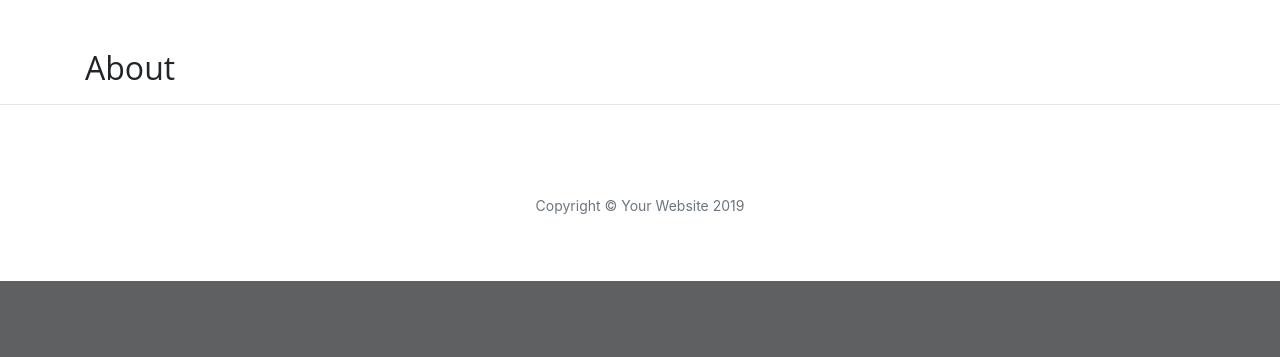
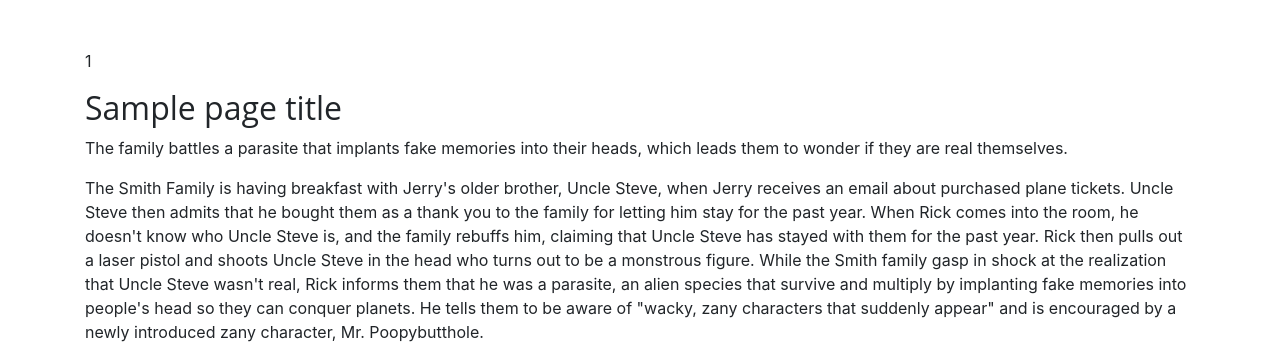
Before and after one commit to elkrojo/flask-walkthrough, a Python web app: template flask/templates/about.html in a window 1280 px wide. Shown: the part 533-890 px from the top of the page. Before the commit the page ends 814 px from the top, so only its background shows below. Run offline with Jinja, Linux system fonts and the light colour scheme; the template is opened without the code that fills it: most values are stand-ins (such as "Sample title", 1, 10 or a date in 2020); some libraries are stand-ins or nearby versions.

Commit message:
Added about content

```diff
--- a/flask/run.py
+++ b/flask/run.py
@@ -9,15 +9,15 @@ def index():
 
 @app.route("/about")
 def about():
-    return render_template("about.html")
+    return render_template("about.html", page_title="About", list_of_numbers=[1, 2, 3])
 
 @app.route("/contact")
 def contact():
-    return render_template("contact.html")
+    return render_template("contact.html", page_title="Contact")
 
 @app.route("/careers")
 def careers():
-    return render_template("careers.html")
+    return render_template("careers.html", page_title="Careers")
 
 if __name__ == "__main__":
         app.run(host=os.environ.get("IP"),
--- /dev/null
+++ b/flask/static/css/style.css
@@ -0,0 +1,7 @@
+.col-md-5 img {
+    width: 100%;
+}
+
+.row.featurette {
+    margin-bottom: 48px;
+}
--- a/flask/templates/about.html
+++ b/flask/templates/about.html
@@ -1,4 +1,51 @@
 {% extends 'base.html' %}
 {% block content %}
-    <h2>About</h2>
-{% endblock %}
+
+{% for number in list_of_numbers %}
+    <p>{{ number }}</p>
+{% endfor %}
+
+<h2>{{ page_title }}</h2>
+<p>
+	The family battles a parasite that implants fake memories into their heads, which leads them to wonder if they are
+	real themselves.
+</p>
+<p>
+	The Smith Family is having breakfast with Jerry's older brother, Uncle Steve, when Jerry receives an email about
+	purchased plane tickets. Uncle Steve then admits that he bought them as a thank you to the family for letting him
+	stay for the past year. When Rick comes into the room, he doesn't know who Uncle Steve is, and the family rebuffs
+	him, claiming that Uncle Steve has stayed with them for the past year. Rick then pulls out a laser pistol and shoots
+	Uncle Steve in the head who turns out to be a monstrous figure. While the Smith family gasp in shock at the
+	realization that Uncle Steve wasn't real, Rick informs them that he was a parasite, an alien species that survive
+	and multiply by implanting fake memories into people's head so they can conquer planets. He tells them to be aware
+	of "wacky, zany characters that suddenly appear" and is encouraged by a newly introduced zany character, Mr.
+	Poopybutthole.
+</p>
+<div class="row featurette">
+	<div class="col-md-7">
+		<h3>Rick Sanchez</h3>
+		<p>
+			Rick Sanchez is the co-eponymous main character and leading protagonist of the show. He is a genius
+			scientist whose alcoholism and reckless, nihilistic behavior are a source of concern for his daughter's
+			family, as well as the safety of their son, Morty. He is voiced by Justin Roiland. He is later revealed to
+			be Morty's cousin in an interview with Roiland himself.
+		</p>
+	</div>
+	<div class="col-md-5">
+		<img src="https://upload.wikimedia.org/wikipedia/en/e/e9/Rick_and_Morty_characters_-_Rick_Sanchez.jpg" alt="">
+    </div>
+	</div>
+	<div class="row featurette">
+		<div class="col-md-5">
+			<img src="http://screenprism.com/assets/img/article/Morty.JPG" alt="">
+    </div>
+			<div class="col-md-7">
+				<h3>Morty Smith</h3>
+				<p>
+					Mortimer "Morty" Smith Sr. is one of the two eponymous main protagonists in Rick and Morty. He is
+					the grandson of Rick and is often forced to tag along on his various misadventures. Morty attends
+					Harry Herpson High School along with his sister, Summer.
+				</p>
+			</div>
+		</div>
+		{% endblock %}
--- a/flask/templates/base.html
+++ b/flask/templates/base.html
@@ -6,6 +6,7 @@
     <meta http-equiv="X-UA-Compatible" content="ie=edge">
     <link rel="stylesheet" href="{{ url_for('static', filename='css/clean-blog.min.css') }}" type="text/css" />
     <link rel="stylesheet" href="{{ url_for('static', filename='vendor/bootstrap/css/bootstrap.min.css') }}" type="text/css" />
+    <link rel="stylesheet" href="{{ url_for('static', filename='css/style.css') }}" type="text/css" />
     <title>Hello Flask</title>
 </head>
 <body>
--- a/flask/templates/careers.html
+++ b/flask/templates/careers.html
@@ -1,4 +1,4 @@
 {% extends 'base.html' %}
 {% block content %}
-    <h2>Come Work With Us</h2>
+    <h2>{{ page_title }}</h2>
 {% endblock %}
--- a/flask/templates/contact.html
+++ b/flask/templates/contact.html
@@ -1,4 +1,4 @@
 {% extends 'base.html' %}
 {% block content %}
-    <h2>Contact Us</h2>
+    <h2>{{ page_title }}</h2>
 {% endblock %}
```
